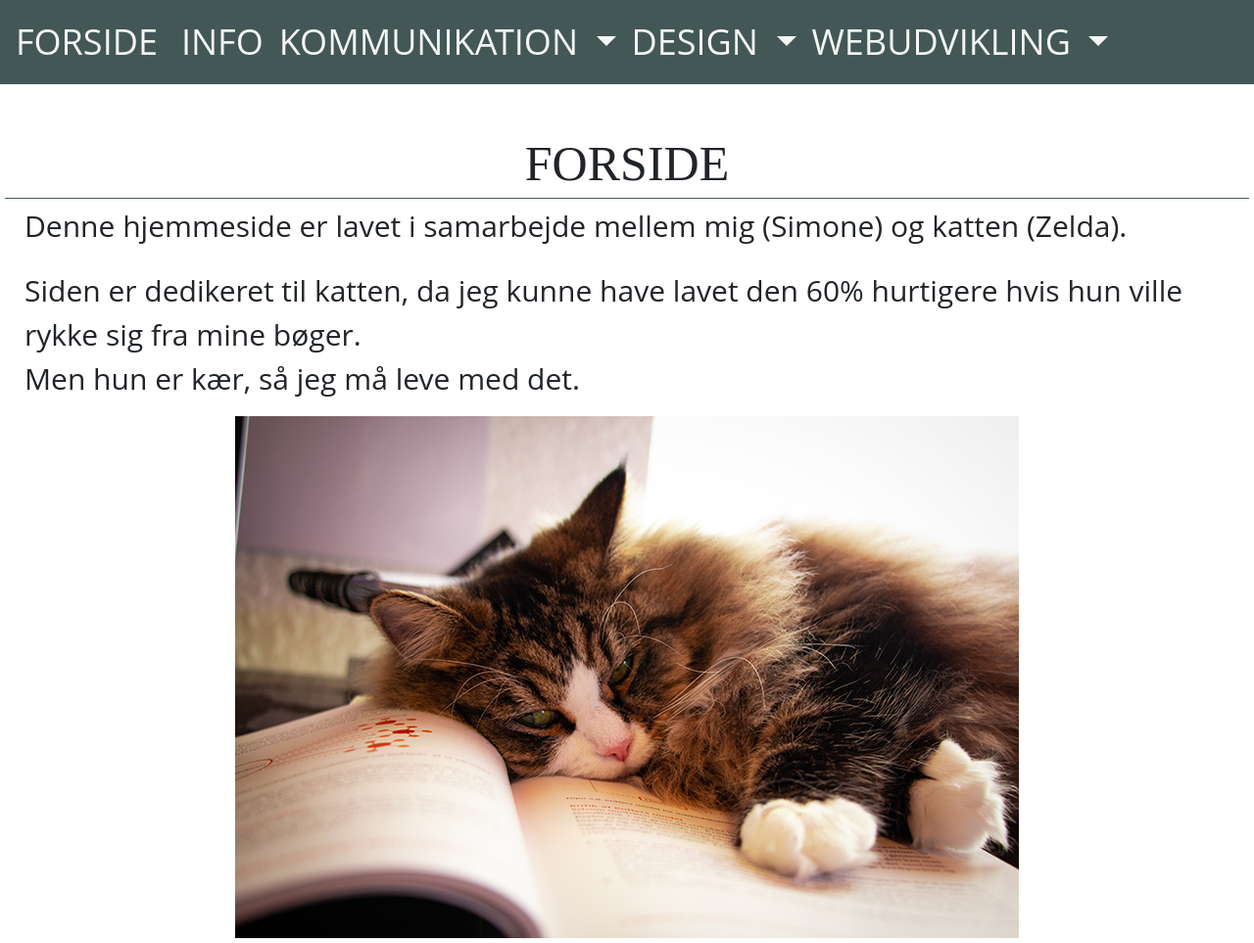
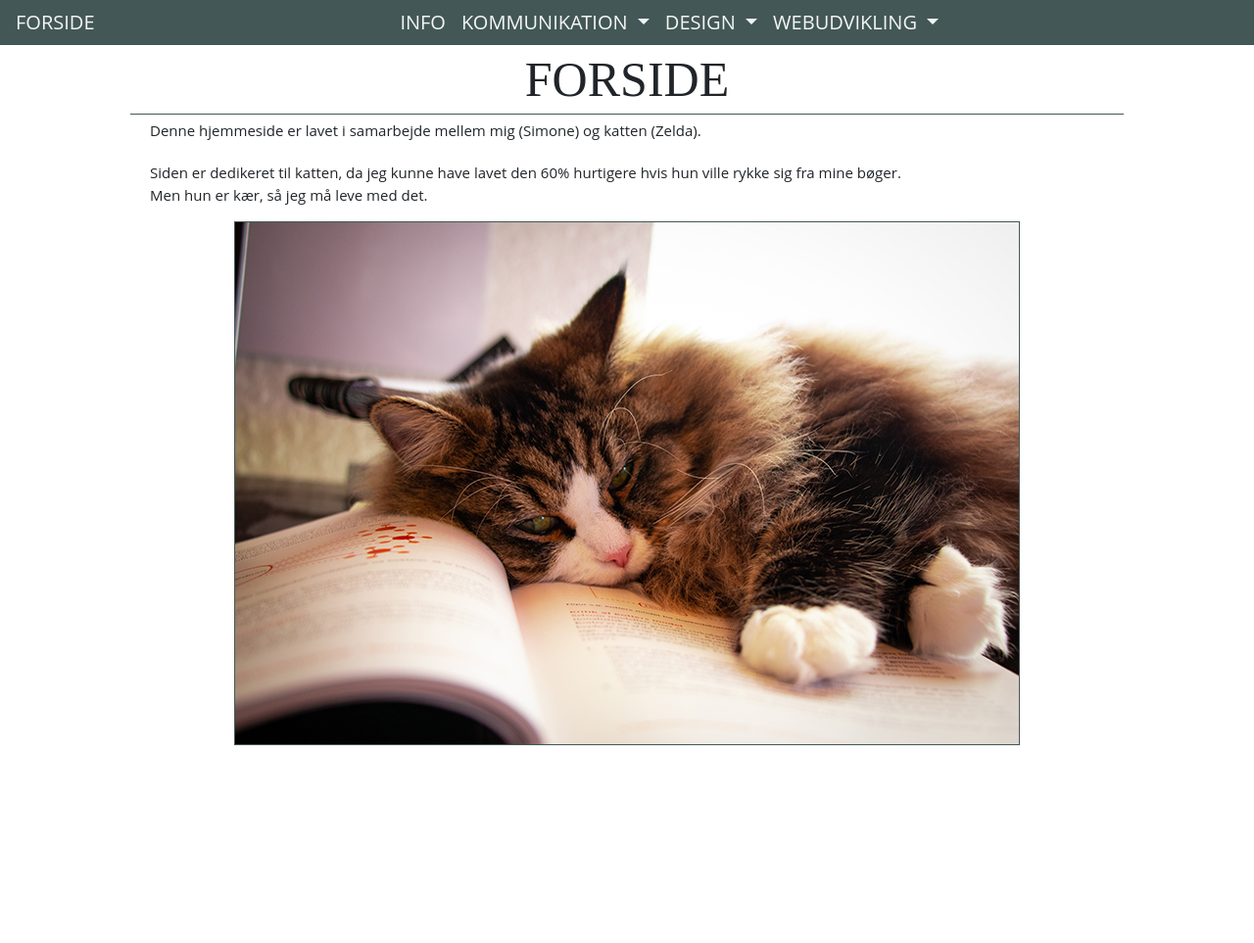
Before and after one commit to simo8986/Eksamen-vinter, a PHP site: page /index.php in a window 1280 px wide. Shown: the whole page at 98% size. After the commit the page ends 761 px from the top, so only its background shows below. Run offline with PHP 8.4, Linux system fonts and the light colour scheme.

Commit message:
begyndt pc
ikke færdig pc version

```diff
--- a/style.css
+++ b/style.css
@@ -15,11 +15,6 @@
 body {
     padding-top: 10%;
     font-family: 'Open Sans', sans-serif;
-}
-
-.menu {
-    grid-area: nav;
-    height: 30%;
 }
 
 .indhold {
@@ -41,7 +36,8 @@ img {
     align-self: center;
     display: block;
     margin-left: auto;
-    margin-right: auto
+    margin-right: auto;
+    border: 1px solid #435757;
 }
 
 .btn-link {
@@ -173,3 +169,60 @@ li a:hover, p a:hover {
         padding: 5px;
     }
 }
+
+@media screen and (min-width: 900px) {
+
+    #grid {
+        grid-template-columns: 1fr;
+        grid-template-areas:
+        "indhold"
+    }
+    p {
+        font-size: 15px;
+    }
+
+    li {
+    font-size: 15px;
+    }
+
+    body {
+        padding-top: 2%;
+
+    }
+
+    h1 {
+        font-size: 50px;
+    }
+
+    h2 {
+        font-size: 40px;
+    }
+
+    h3 {
+        font-size: 30px;
+    }
+
+    .dropdown-item {
+        font-size: 18px;
+    }
+
+    .navbar-brand, .nav-link, #navbarDropdownMenuLink {
+        font-size: 20px;
+    }
+
+    .navbar {
+        padding-top: 0px;
+        padding-bottom: 0px;
+    }
+
+    .navbar-expand-lg .navbar-nav {
+        margin: auto;
+        width: 50%;
+    }
+
+    .indhold {
+        margin-left: 10%;
+        margin-right: 10%;
+        width: 80%
+    }
+}
```
Also changed, not shown: billeder/baggrund.svg (added), billeder/baggrund2.png (added), billeder/baggrund3.png (added).
